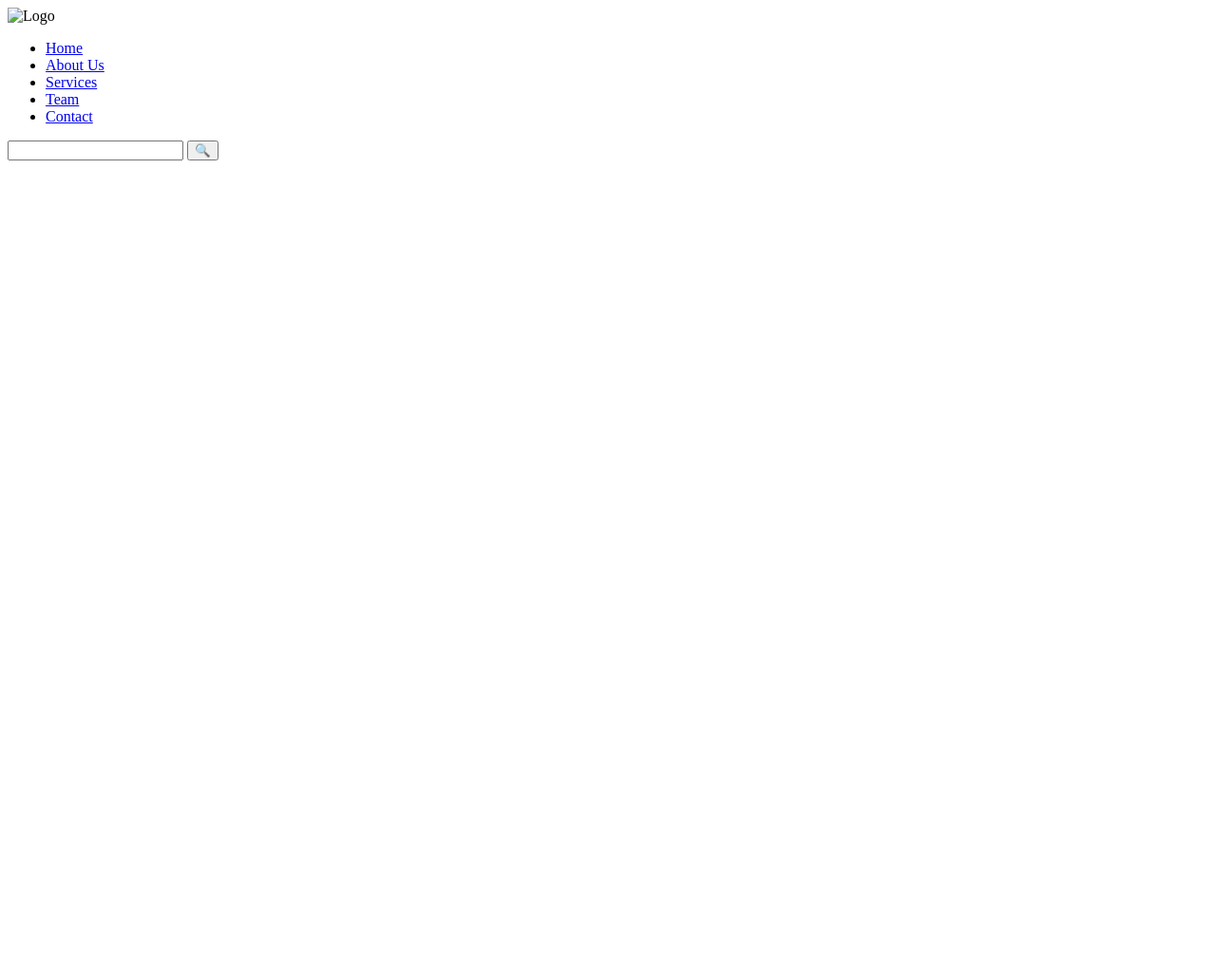
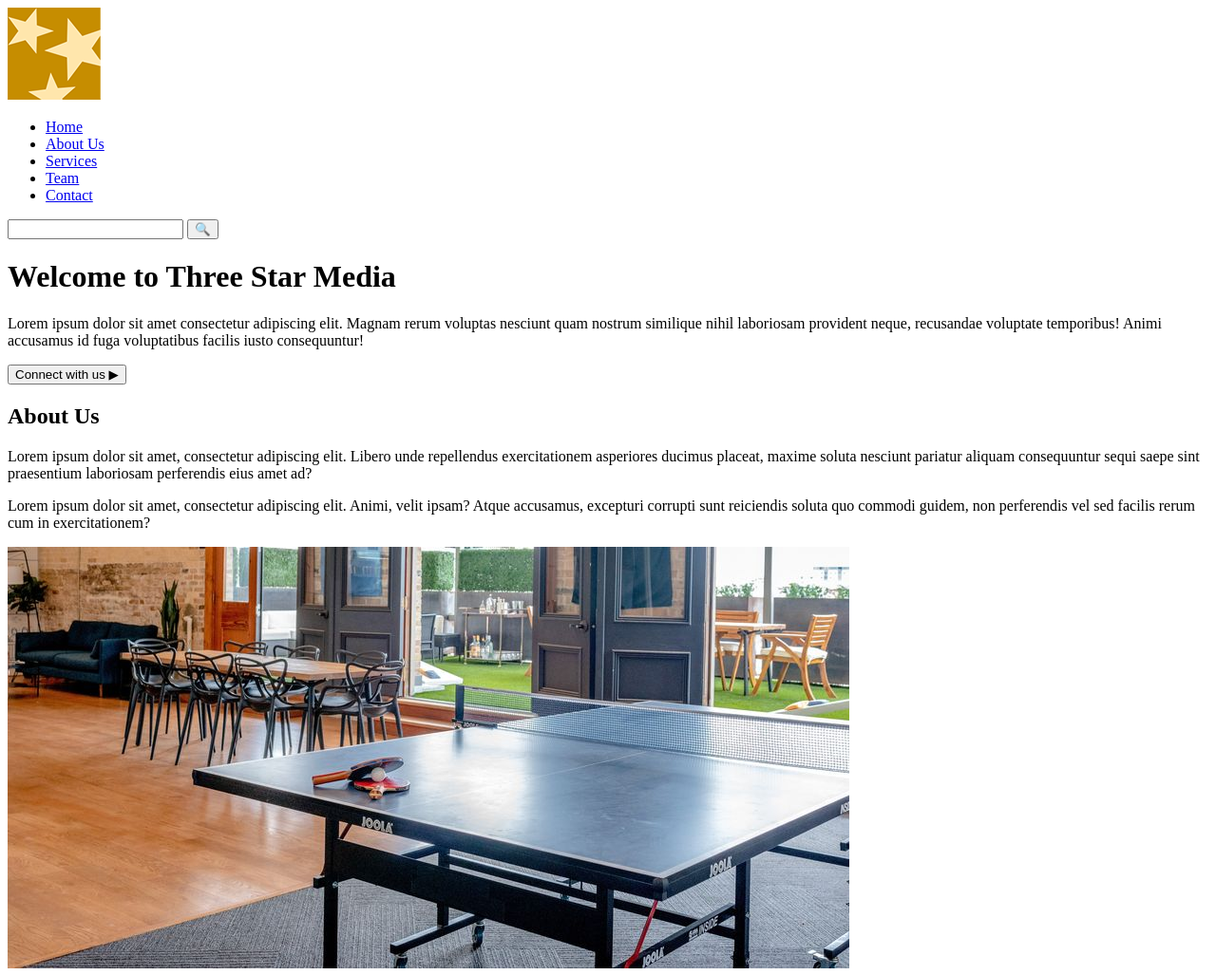
Before and after one commit to maia0004/final-project, a plain HTML site: page index.html in a window 1280 px wide. Shown: the whole page at 95% size. Before the commit the page ends 800 px from the top, so only its background shows below. Drawn offline with Linux system fonts and the light colour scheme.

Commit message:
some progress

```diff
--- a/index.html
+++ b/index.html
@@ -11,7 +11,7 @@
   <header>
     <nav>
       <div class="container">
-        <img src="images/logo.png" alt="Logo">
+        <img src="img/logo.png" alt="logo">
         <ul>
           <li><a href="#">Home</a></li>
           <li><a href="#">About Us</a></li>
@@ -29,6 +29,11 @@
     </nav>
     <div class="header-welcome">
       <div class="container">
+
+        <h1>Welcome to Three Star Media</h1>
+        <p>Lorem ipsum dolor sit amet consectetur adipiscing elit. Magnam rerum voluptas nesciunt quam nostrum similique nihil laboriosam
+           provident neque, recusandae voluptate temporibus! Animi accusamus id fuga voluptatibus facilis iusto consequuntur!</p>
+        <button>Connect with us ▶</button>
         <!--h1, p, button-->
       </div><!--end container-->
     </div>
@@ -37,12 +42,38 @@
   <main>
     <section class="section-about">
       <div class="container">
+        <div>
+          <h2>About Us</h2>
+          <p>Lorem ipsum dolor sit amet, consectetur adipiscing elit. Libero unde repellendus exercitationem asperiores ducimus placeat,
+            maxime soluta nesciunt pariatur aliquam consequuntur sequi saepe sint praesentium laboriosam perferendis eius amet ad?</p>
+          <p>Lorem ipsum dolor sit amet, consectetur adipiscing elit. Animi, velit ipsam? Atque accusamus,
+            excepturi corrupti sunt reiciendis soluta quo commodi guidem, non perferendis vel sed facilis
+            rerum cum in exercitationem?</p>
+        </div>
+        <div>
+          <img src="img/about-us.jpg" alt="about us photo">
+        </div>
         <!--two inner div's, one with image; one with heading and text-->
       </div> <!--end container-->
     </section> <!--end section-about-->
 
     <section class="section-services">
       <div class="container">
+        <div>
+
+        </div>
+        <div>
+
+        </div>
+        <div>
+
+        </div>
+        <div>
+
+        </div>
+        <div>
+
+        </div>
         <!--one heading, five div's, image, h3, p, button-->
       </div> <!--end container-->
     </section> <!--end section-services-->
```
Also changed, not shown: img/about-us.jpg (added), img/bob.jpg (added), img/digital.jpg (added), img/john.jpg (added), img/logo.png (added), img/main-banner.jpg (added), img/marketing.jpg (added), img/print.jpg (added), img/video.jpg (added), img/vision.jpg (added), img/web.jpg (added), 1 other file.
